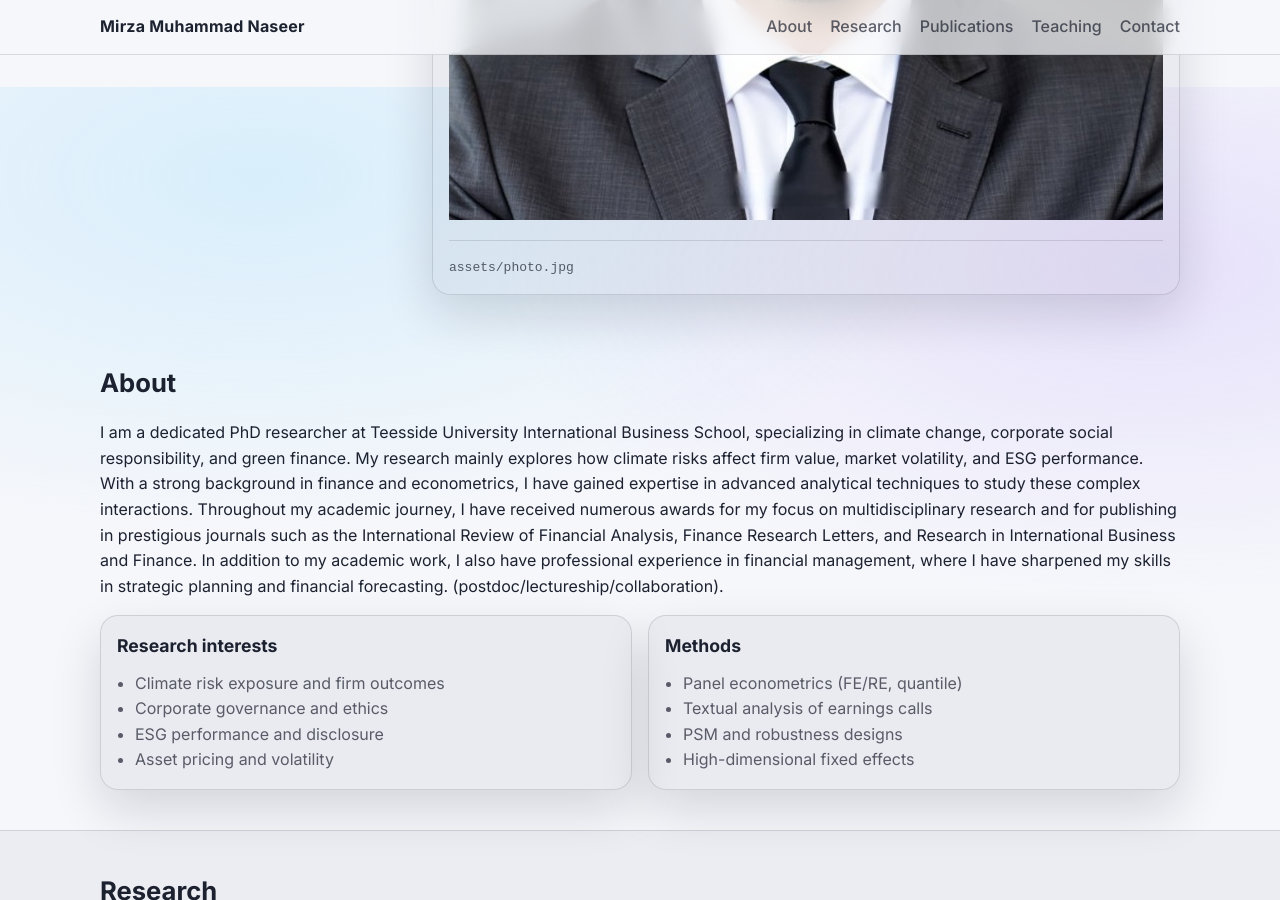
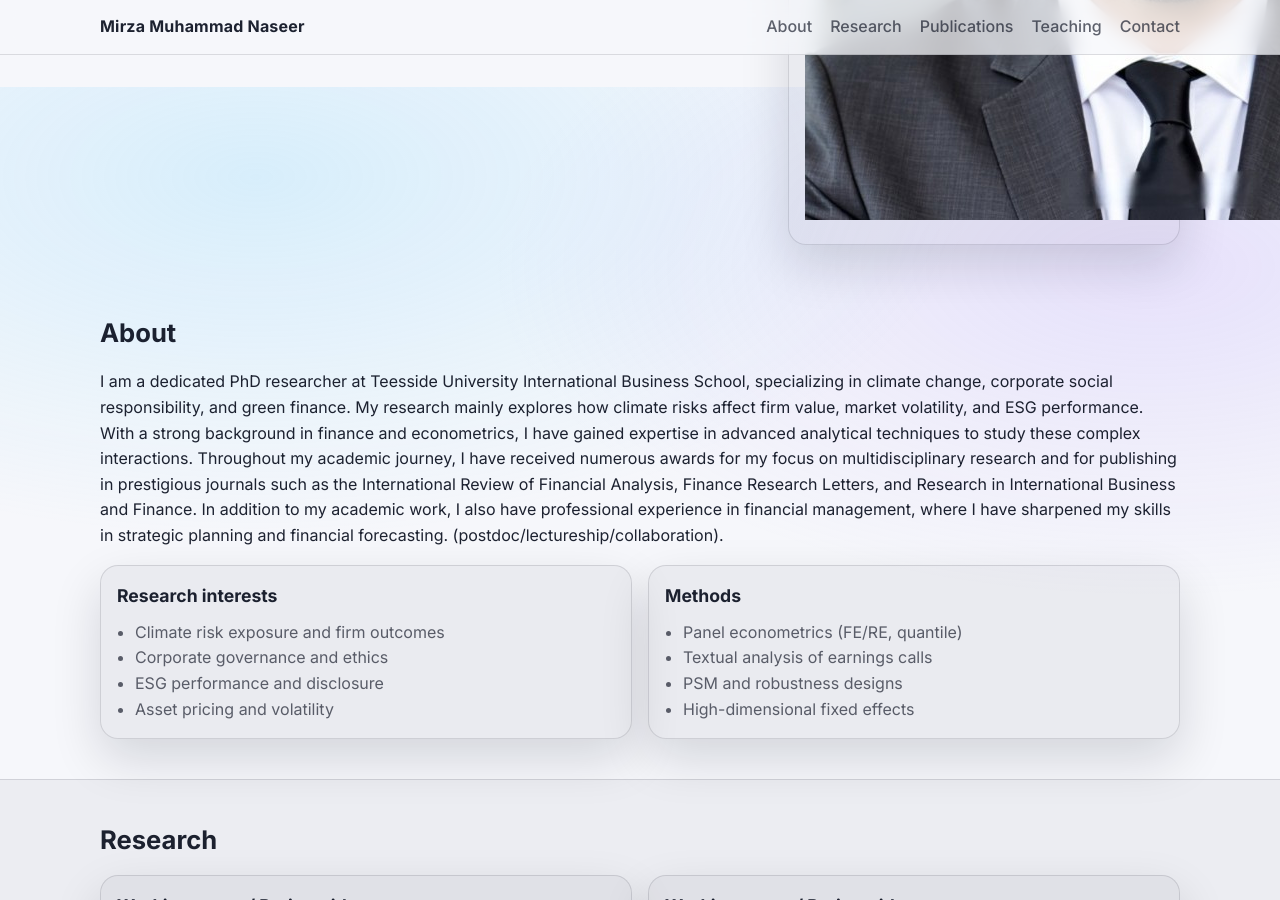
Before and after one commit to mmnaseer/mmnaseer.github.io, a Jekyll site: the page index.html, which Jekyll copies as it is, in a window 1280 px wide and 900 px high, scrolled down 813 px. Built offline with Jekyll 4.4.1, drawn with Linux system fonts in a browser that asks for light colours.

Commit message:
Update index.html

```diff
--- a/index.html
+++ b/index.html
@@ -66,12 +66,9 @@
             <li><a href="https://www.linkedin.com/in/mirzamnaseer/">LinkedIn</a></li>
           </ul>
 
-
-<div class="profile-photo-container">
-    <img src="assets/photo.jpg" alt="My Profile Photo" class="img-fluid rounded-circle">
-
-    <div class="note">
-        <code>assets/photo.jpg</code>
+<div style="max-width: 200px;">
+    <img src="assets/photo.jpg" class="img-fluid rounded-circle" alt="Profile">
+</div>
     </div>
 </div>
           </div>
```
